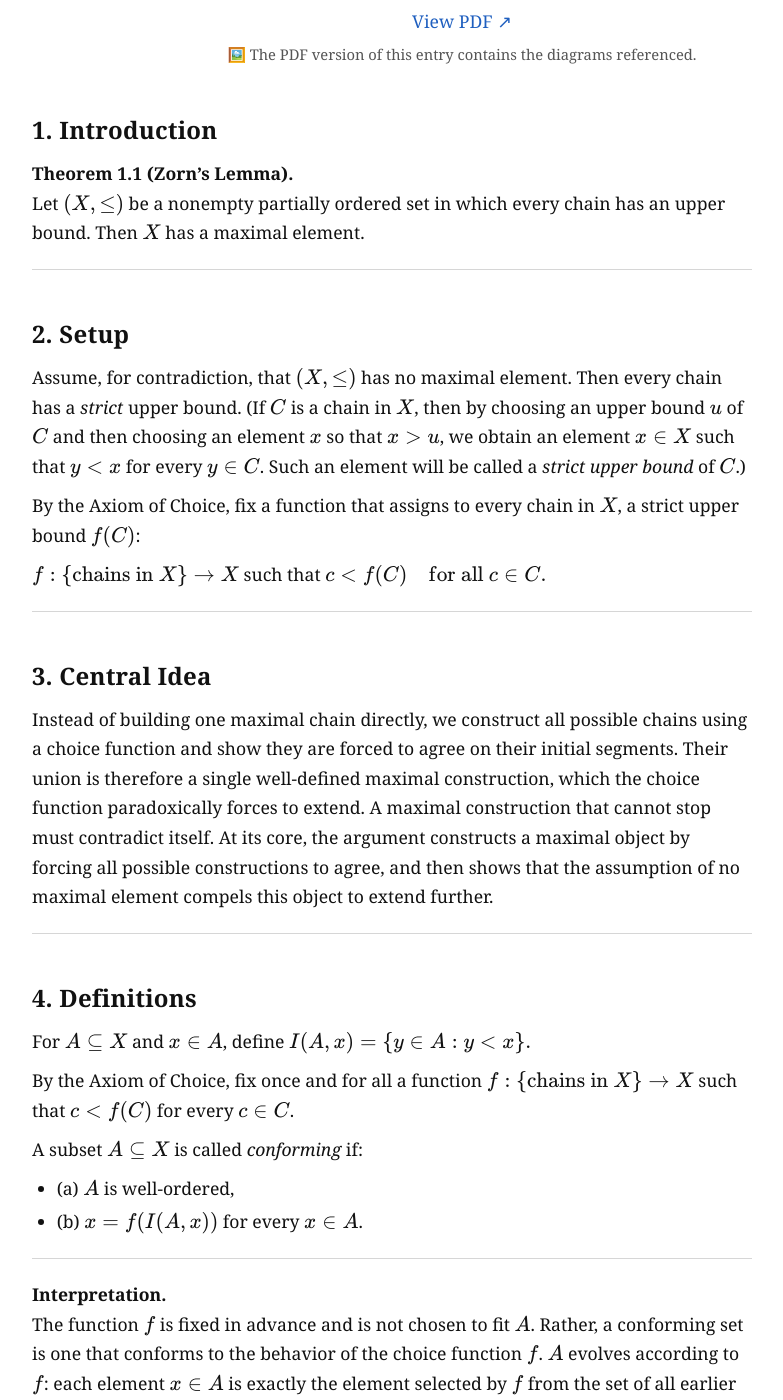
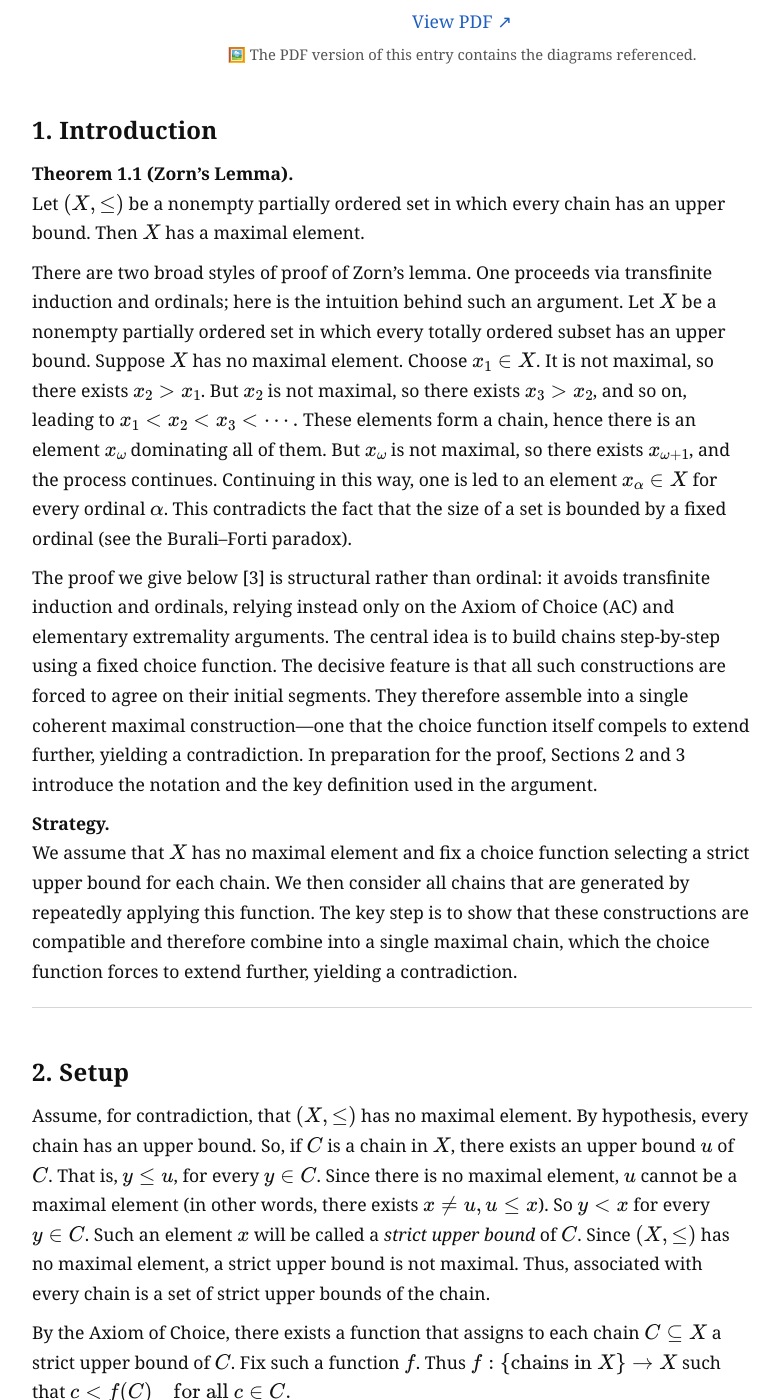
Before and after one commit to Dinside01/proofzoom, a Jekyll site: the page built from _entries/entry-0004-axiom-of-choice-implies-zorns-lemma.md, in a window 1280 px wide and 1400 px high, scrolled down 494 px. Shown: the whole window, without its empty margins (148-931 px from the left). Built offline with Jekyll 4.4.1, drawn with Linux system fonts in a browser that asks for light colours; some of the changed text lies outside the part shown.

Commit message:
Entry-0004: final canonical version (AC implies Zorn’s Lemma)

```diff
--- a/_entries/entry-0004-axiom-of-choice-implies-zorns-lemma.md
+++ b/_entries/entry-0004-axiom-of-choice-implies-zorns-lemma.md
@@ -21,14 +21,24 @@ abstract: "We present a proof of Zorn’s Lemma based on Lewin’s notion of a c
 **Theorem 1.1 (Zorn's Lemma).**
 Let $(X,\le)$ be a nonempty partially ordered set in which every chain has an upper bound. Then $X$ has a maximal element.
 
+There are two broad styles of proof of Zorn's lemma. One proceeds via transfinite induction and ordinals; here is the intuition behind such an argument. Let $X$ be a nonempty partially ordered set in which every totally ordered subset has an upper bound. Suppose $X$ has no maximal element. Choose $x_1 \in X$. It is not maximal, so there exists $x_2 > x_1$. But $x_2$ is not maximal, so there exists $x_3 > x_2$, and so on, leading to
+$$
+x_1 < x_2 < x_3 < \cdots.
+$$
+These elements form a chain, hence there is an element $x_\omega$ dominating all of them. But $x_\omega$ is not maximal, so there exists $x_{\omega+1}$, and the process continues. Continuing in this way, one is led to an element $x_\alpha \in X$ for every ordinal $\alpha$. This contradicts the fact that the size of a set is bounded by a fixed ordinal (see the Burali–Forti paradox).
+
+The proof we give below [3] is structural rather than ordinal: it avoids transfinite induction and ordinals, relying instead only on the Axiom of Choice (AC) and elementary extremality arguments. The central idea is to build chains step-by-step using a fixed choice function. The decisive feature is that all such constructions are forced to agree on their initial segments. They therefore assemble into a single coherent maximal construction—one that the choice function itself compels to extend further, yielding a contradiction. In preparation for the proof, Sections 2 and 3 introduce the notation and the key definition used in the argument.
+
+**Strategy.**
+We assume that $X$ has no maximal element and fix a choice function selecting a strict upper bound for each chain. We then consider all chains that are generated by repeatedly applying this function. The key step is to show that these constructions are compatible and therefore combine into a single maximal chain, which the choice function forces to extend further, yielding a contradiction.
+
 ---
 
 ## 2. Setup
 
-Assume, for contradiction, that $(X,\le)$ has no maximal element. Then every chain has a *strict* upper bound. (If $C$ is a chain in $X$, then by choosing an upper bound $u$ of $C$ and then choosing an element $x$ so that $x>u$, we obtain an element $x\in X$ such that $y<x$ for every $y\in C$. Such an element will be called a *strict upper bound* of $C$.)
+Assume, for contradiction, that $(X,\le)$ has no maximal element. By hypothesis, every chain has an upper bound. So, if $C$ is a chain in $X$, there exists an upper bound $u$ of $C$. That is, $y\leq u$, for every $y\in C$. Since there is no maximal element, $u$ cannot be a maximal element (in other words, there exists $x\ne u, u\le x$). So $y<x$ for every $y\in C$. Such an element $x$ will be called a *strict upper bound* of $C$. Since $(X,\le)$ has no maximal element, a strict upper bound is not maximal. Thus, associated with every chain is a set of strict upper bounds of the chain.
 
-By the Axiom of Choice, fix a function that assigns to every chain in $X$, a strict upper bound $f(C)$:
-
+By the Axiom of Choice, there exists a function that assigns to each chain $C \subseteq X$ a strict upper bound of $C$. Fix such a function $f$. Thus
 $$
 f:\{\text{chains in }X\} \to X
 $$
@@ -39,39 +49,25 @@ $$
 
 ---
 
-## 3. Central Idea
-
-Instead of building one maximal chain directly, we construct all possible chains using a choice function and show they are forced to agree on their initial segments. Their union is therefore a single well-defined maximal construction, which the choice function paradoxically forces to extend. A maximal construction that cannot stop must contradict itself. At its core, the argument constructs a maximal object by forcing all possible constructions to agree, and then shows that the assumption of no maximal element compels this object to extend further.
-
----
-
-## 4. Definitions
+## 3. Conforming sets
 
 For $A \subseteq X$ and $x \in A$, define
 $$
 I(A,x) = \{y \in A : y < x\}.
 $$
 
-By the Axiom of Choice, fix once and for all a function
-$$
-f : \{\text{chains in } X\} \to X
-$$
-such that $c < f(C)$ for every $c \in C$.
+**Definition.**
+A subset $A \subseteq X$ is called *conforming* if:
+<div style="margin-left: 2em;">
+(1) $A$ is well-ordered,  <br>
+(2) $x = f(I(A,x))$ for every $x \in A$.
+</div>
+**Interpretation.**
+The function $f$ is fixed in advance and is not chosen to fit $A$. Rather, a conforming set is one that conforms to the behavior of the choice function $f$. $A$ evolves according to $f$: each element $x \in A$ is exactly the element selected by $f$ from the set of strict upper bounds of $I(A,x)$. Thus each stage of the construction tacks on an element that is strictly greater than the largest element in the previous stage (chain).
 
-A subset $A \subseteq X$ is called *conforming* if:
-- (a) $A$ is well-ordered,
-- (b) $x = f(I(A,x))$ for every $x \in A$.
+As example, consider a chain $C$ which is $x_1 < x_2 < x_3$. In the parent set $X$, there is a next element, say $x_4$, of $C$ because every chain has a strict upper bound as seen above. But $f(C)$ may not be $x_4$. Suppose $f(C)=y$, where $y$ is a strict upper bound. Then $x_1 < x_2 < x_3 < y$ is a new chain and $f(I(A,y))=y$. $A$ is thus the chain built by $f$ step by step from a chain of $(X,\le)$. $A$ does not contain every element of the chain in $(X,\le)$ that $A$ is built from. $A$ has only the elements produced by the choice function $f$. Thus, not every chain in $(X,\le)$ is conforming, but some chains are.
 
----
-
-**Interpretation.**
-The function $f$ is fixed in advance and is not chosen to fit $A$. Rather, a conforming set is one that conforms to the behavior of the choice function $f$. $A$ evolves according to $f$: each element $x \in A$ is exactly the element selected by $f$ from the set of all earlier elements $I(A,x)$ it had selected. The assumption that $(X,\le)$ has no maximal element ensures that $f(C)$ is strictly greater than every element of $C$, so each stage of the construction strictly extends the previous ones.
-
-As example, consider a chain $C$ which is $x_1<x_2<x_3$. In the parent set $X$, there is a next element, say $x_4$, of $C$ because every chain has a strict upper bound as seen above. But $f(C)$ may not be $x_4$. Suppose $f(C)=y$, where $y$ is a strict upper bound. Then $x_1<x_2<x_3<y$ is a new chain and $f(I(A,y))=y$. $A$ is thus the chain built by $f$ step by step from a chain of $(X,\le)$. $A$ does not contain every element of the chain in $(X,\le)$ that $A$ is built from. $A$ has only the elements produced by the choice function $f$. Thus, not every chain in $(X,\le)$ is conforming, but some chains are.
-
-Since $A$ is well-ordered, any two elements of $A$ are comparable; therefore $I(A,x)$ is a chain in $X$. Hence $I(A,x)$ lies in the domain of the choice function $f$, so $f(I(A,x))$ is well-defined—that is, it is a specific element of $X$ strictly greater than every element of $I(A,x)$.
-
----
+Since $A$ is well-ordered, each $I(A,x)$ is a chain in $X$, so $f(I(A,x))$ is well-defined (in the sense that if $f(I(A,x)) = c_1$ and $f(I(A,x)) = c_2$, then $c_1 = c_2$).
 
 **Remark (Construction viewpoint).**
 Conforming sets may be built inductively: starting with $x_0 = f(\varnothing)$, then
@@ -80,16 +76,18 @@ x_1 = f(\{x_0\}), \quad x_2 = f(\{x_0,x_1\}), \quad \dots
 $$
 and continuing transfinitely. A conforming set is precisely a set that arises from such a construction (possibly stopped at some stage).
 
-Condition (b) encodes this entire recursive process: it forces every element of $A$ to appear exactly when dictated by $f$.
+Condition (2) encodes this entire recursive process: it forces every element of $A$ to appear exactly when dictated by $f$.
 
-## 5. Comparability of Conforming Sets (Comparability Lemma)
+---
+
+## 4. Comparability of Conforming Sets (Comparability Lemma)
 
 **Guiding idea.**
 Each conforming set is generated step-by-step by the same choice function $f$. Thus two such constructions cannot diverge: once they agree on an initial segment, the next element is uniquely determined because the function has already chosen that.
 
 ---
 
-**Lemma 5.1.**
+**Lemma 4.1.**
 If $A$ and $B$ are conforming subsets of $X$ and $A \neq B$, then one of these sets is an initial segment of the other.
 
 ---
@@ -255,10 +255,7 @@ On the other hand, if $A_x$ is an initial segment of $A_y$, then $A_x \subseteq
 
 ---
 
-**Guiding idea.**
-By Lemma 5.1, all conforming sets agree on their initial segments. Thus they are not independent constructions but compatible stages of a single transfinite process governed by $f$. Their union $U$ therefore represents the maximal such construction obtained by extending this process as far as possible. This is possible precisely because all conforming sets agree on their initial segments, so no incompatibility arises in forming the union.
-
-## 7. Proof of Zorn's Lemma
+## 6. Proof of Zorn's Lemma
 
 **Proof.**
 
@@ -309,17 +307,21 @@ The Comparability Lemma shows that all such constructions are compatible (they a
 
 ---
 
-## 9. Toward the Equivalence of AC, Zorn’s Lemma, and Well-Ordering
+## 8. Toward the Equivalence of AC, Zorn’s Lemma, and Well-Ordering
 
 The argument above is more than a proof of Zorn’s Lemma from the Axiom of Choice: it reveals a general structural principle underlying several fundamental results in set theory.
 
-The key feature is that a global object is built by extending partial constructions step-by-step, with the Axiom of Choice ensuring that each extension is possible. The compatibility of these constructions guarantees that they assemble into a single coherent structure.
+**Remark.**
+This proof may be viewed as replacing ordinal recursion with a compatibility principle: instead of building a single transfinite sequence indexed by ordinals, one considers all possible constructions generated by the choice function and shows that they are forced to agree on their initial segments, thereby assembling into a single coherent object.
 
-From this perspective, the Axiom of Choice provides the mechanism that allows such a construction to continue at every stage, producing a single coherent object obtained by consistently extending partial constructions as far as possible. The Comparability Lemma shows that all such possible constructions agree on their initial segments, so they fit together into a single coherent object. The union $U$ may therefore be viewed as the result of a maximal transfinite construction.
+The key feature is that a global object is built by extending partial constructions step-by-step, with the Axiom of Choice ensuring that each extension is possible.
+
+From this perspective, the Axiom of Choice provides the mechanism that allows such a construction to continue at every stage. The Comparability Lemma shows that all such constructions agree on their initial segments, so they fit together into a single structure. The union $U$ may therefore be viewed as the result of a maximal transfinite construction.
 
 Zorn’s Lemma can thus be understood as a principle asserting that such recursively built structures must reach a maximal stage. The contradiction arises because the choice function forces any such maximal construction to extend further.
 
 This viewpoint forms one side of a well-known equivalence:
+
 $$
 \text{Axiom of Choice} \;\Longleftrightarrow\; \text{Zorn’s Lemma} \;\Longleftrightarrow\; \text{Well-Ordering Theorem}.
 $$
@@ -328,16 +330,16 @@ In the reverse direction, Zorn’s Lemma can be used to show that every set admi
 
 Thus these three principles are not isolated results but different expressions of a single underlying idea:
 
-> **Global structure emerges from consistent local choices.**
+> Global structure emerges from consistent local choices.
 
 ---
 
 ## References
 
-- K. Kuratowski, *Sur une caractérisation des alephs*, Fundamenta Mathematicae, 1922.
-- M. Zorn, *A remark on method in transfinite algebra*, Bulletin of the American Mathematical Society, 41 (1935), 667–670.
-- J. Lewin, *A simple proof of Zorn’s Lemma*, American Mathematical Monthly, April 1991.
-- T. Jech, *The Axiom of Choice*, North-Holland, 1973.
+[1] K. Kuratowski, *Sur une caractérisation des alephs*, Fundamenta Mathematicae, 1922.
+[2] M. Zorn, *A remark on method in transfinite algebra*, Bulletin of the American Mathematical Society, 41 (1935), 667–670.
+[3] J. Lewin, *A simple proof of Zorn’s Lemma*, American Mathematical Monthly, April 1991.
+[4] T. Jech, *The Axiom of Choice*, North-Holland, 1973.
 
 ---
 
```
Also changed, not shown: other parts of _entries/entry-0004-axiom-of-choice-implies-zorns-lemma.md (+6 -3 lines), 1 other file.
